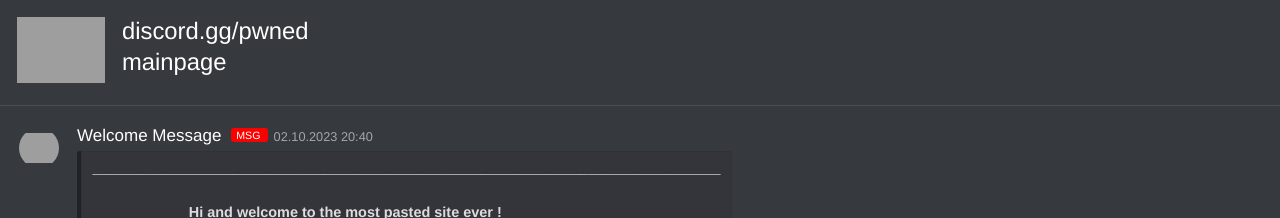
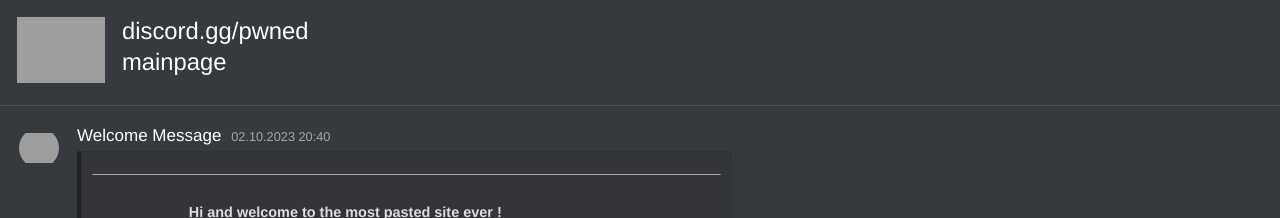
Before and after one commit to ggpwned/ggpwned.github.io, a plain HTML site: page index.html in a window 1280 px wide. Shown: the top 218 px of the page. Drawn offline with nearby package versions, Linux system fonts and the light colour scheme; grey boxes are pictures that could not be loaded; a web font is replaced by a local one.

Commit message:
Update index.html

```diff
--- a/index.html
+++ b/index.html
@@ -215,7 +215,6 @@
           <div class="chatlog__message-primary">
             <div class="chatlog__header">
               <span class="chatlog__author" title="Welcome Message" data-user-id="1158468215333212160">Welcome Message</span>
-              <span class="chatlog__author-tag"> MSG </span>
               <span class="chatlog__timestamp" title="понедельник, 2 октября 2023 г. 20:40"><a href="#chatlog__message-container-1158473510952378538">02.10.2023 20:40</a></span>
             </div>
             <div class="chatlog__embed">
```
